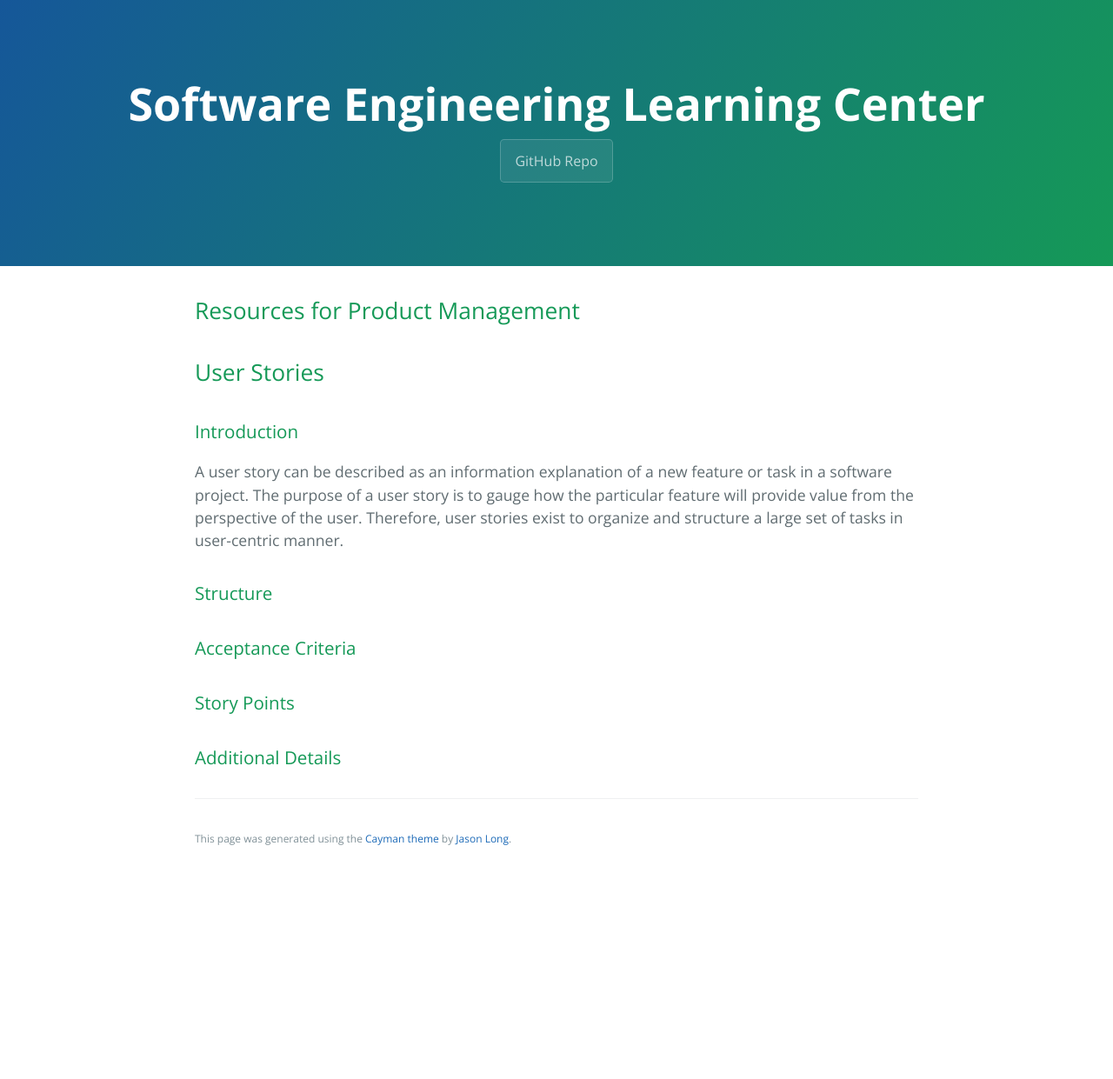
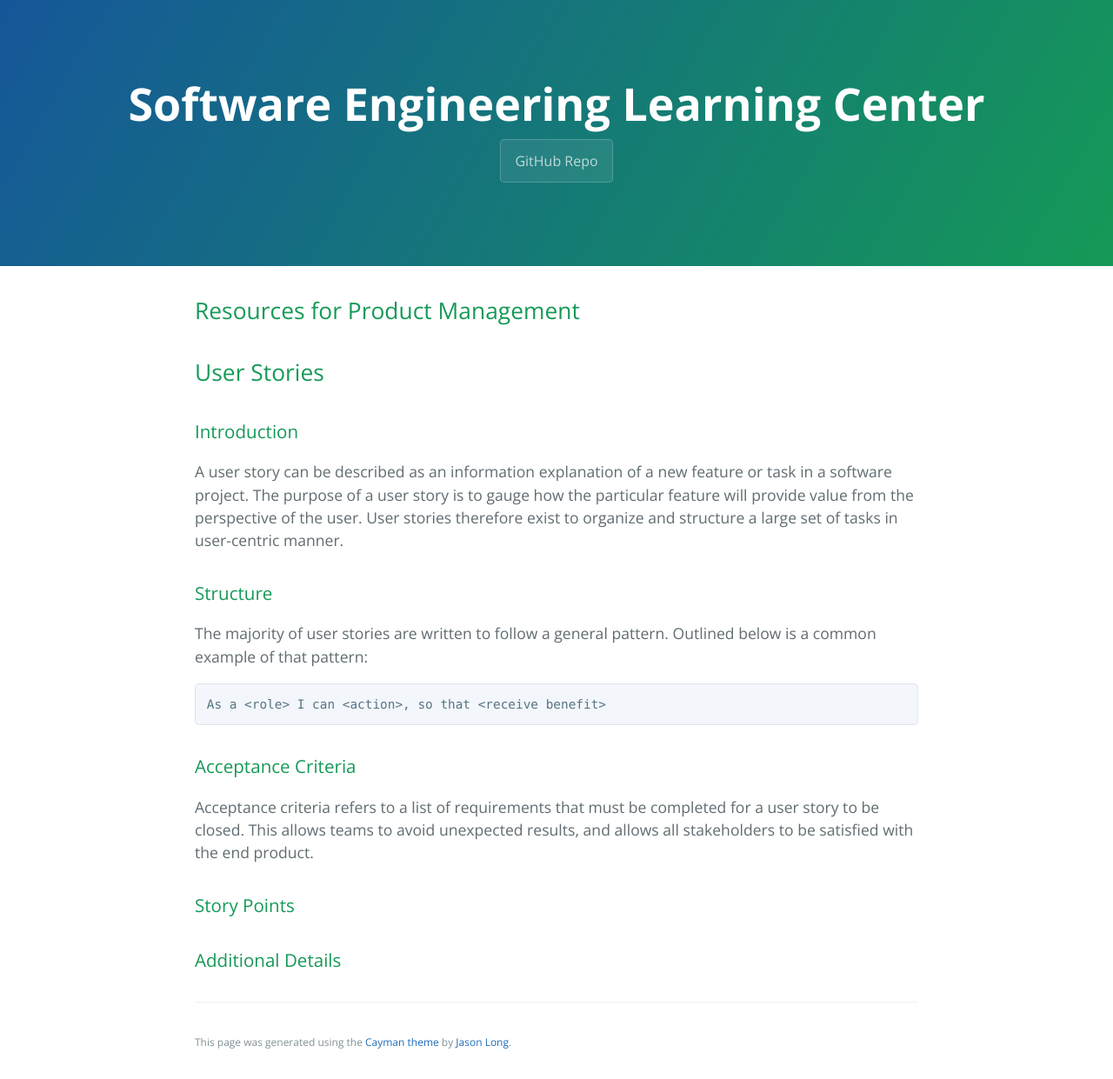
Before and after one commit to learning-software-engineering/learning-software-engineering.github.io, a Jekyll site: the page built from Topics/Product_Management.md, in a window 1280 px wide. Shown: the whole page at 87% size. Built offline with Jekyll 4.4.1, drawn with Linux system fonts in a browser that asks for light colours; our own code applies the rules of GitHub Pages for plain Markdown files; before the commit the page ends 1007 px from its top, so only the background shows below that.

Commit message:
Initial draft for sections 2 and 3

````diff
--- a/Topics/Product_Management.md
+++ b/Topics/Product_Management.md
@@ -3,18 +3,20 @@
 ## User Stories
 
 ### Introduction
-A user story can be described as an information explanation of a new feature or task in a software project. The purpose of a user story is to gauge how the particular feature will provide value from the perspective of the user. Therefore, user stories exist to organize and structure a large set of tasks in user-centric manner.
+A user story can be described as an information explanation of a new feature or task in a software project. The purpose of a user story is to gauge how the particular feature will provide value from the perspective of the user. User stories therefore exist to organize and structure a large set of tasks in user-centric manner.
 
 <!-- User stories generally exist in collections, and create the foundation of larger frameworks (such as epics, initiatives or MVPs).  -->
 
 ### Structure
 
-<!-- The majority of user stories follow a standardized pattern which is outlined below:
+The majority of user stories are written to follow a general pattern. Outlined below is a common example of that pattern:
 ```
 As a <role> I can <action>, so that <receive benefit>
-``` -->
+```
 
 ### Acceptance Criteria
+
+Acceptance criteria refers to a list of requirements that must be completed for a user story to be closed. This allows teams to avoid unexpected results, and allows all stakeholders to be satisfied with the end product.
 
 ### Story Points
 
````
